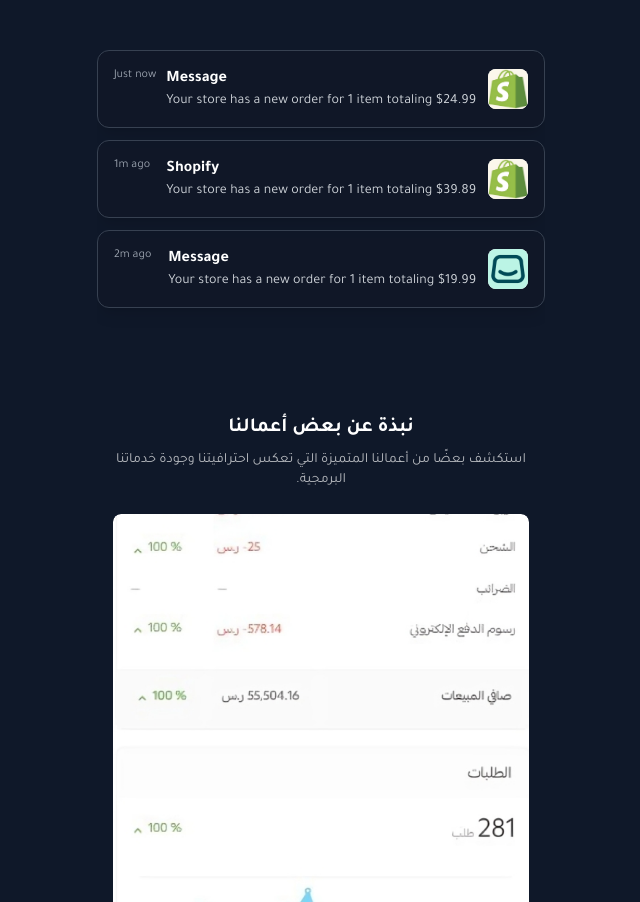
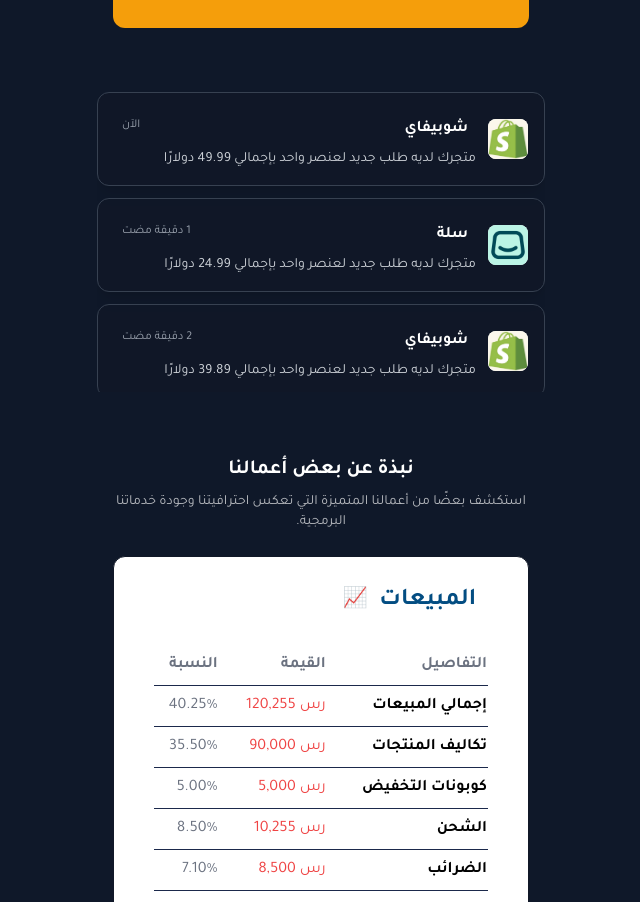
Before and after one commit to Al-Bash-Engineer-Ahmed/test-project, a Next.js app: page / in a window 1280 px wide. Shown: the part 1898-2800 px from the top of the page, without its empty margins (319-959 px from the left). Built offline with nearby package versions, Linux system fonts and the light colour scheme.

Commit message:
update card sales

```diff
--- a/components/benefits.tsx
+++ b/components/benefits.tsx
@@ -98,7 +98,7 @@ export default function Benefits() {
             rel="noopener noreferrer"
             className="w-full"
           >
-            <Button className="bg-gold hover:bg-gold/90 text-background font-bold text-lg py-6 px-8 h-auto rounded-full w-full">
+            <Button className="bg-gold hover:bg-gold/90 text-background font-extrabold text-lg py-6 px-8 h-auto  rounded-xl w-full">
               احجز استشارة الآن
             </Button>
           </a>
--- a/components/portfolio.tsx
+++ b/components/portfolio.tsx
@@ -1,17 +1,76 @@
 "use client";
 
-import { useState } from "react";
+import { Card, CardContent } from "@/components/ui/card";
 import { Tabs, TabsContent } from "@/components/ui/tabs";
-import { ChevronLeft, ChevronRight, X } from "lucide-react";
+import { ChevronLeft, ChevronRight } from "lucide-react";
 import { Swiper, SwiperSlide } from "swiper/react";
 import "swiper/css";
 import "swiper/css/navigation";
 import { Navigation } from "swiper/modules";
-import Image from "next/image";
+import { useState } from "react";
+
+const salesData = [
+  {
+    title: "المبيعات",
+    icon: "📈",
+    metrics: [
+      { label: "إجمالي المبيعات", value: "120,255 رس", percentage: "40.25%" },
+      { label: "تكاليف المنتجات", value: "90,000 رس", percentage: "35.50%" },
+      { label: "كوبونات التخفيض", value: "5,000 رس", percentage: "5.00%" },
+      { label: "الشحن", value: "10,255 رس", percentage: "8.50%" },
+      { label: "الضرائب", value: "8,500 رس", percentage: "7.10%" },
+      { label: "رسوم الدفع", value: "6,500 رس", percentage: "5.40%" },
+      { label: "صافي المبيعات", value: "100,000 رس", percentage: "38.20%" },
+      { label: "الطلبات", value: "45,000 رس", percentage: "25.00%" },
+    ],
+  },
+  {
+    title: "المبيعات",
+    icon: "📊",
+    metrics: [
+      { label: "إجمالي المبيعات", value: "95,600 رس", percentage: "30.10%" },
+      { label: "تكاليف المنتجات", value: "75,000 رس", percentage: "28.30%" },
+      { label: "كوبونات التخفيض", value: "3,200 رس", percentage: "3.40%" },
+      { label: "الشحن", value: "8,900 رس", percentage: "7.50%" },
+      { label: "الضرائب", value: "6,800 رس", percentage: "6.00%" },
+      { label: "رسوم الدفع", value: "4,700 رس", percentage: "4.10%" },
+      { label: "صافي المبيعات", value: "80,000 رس", percentage: "30.20%" },
+      { label: "الطلبات", value: "38,500 رس", percentage: "22.50%" },
+    ],
+  },
+  {
+    title: "المبيعات",
+    icon: "📉",
+    metrics: [
+      { label: "إجمالي المبيعات", value: "110,400 رس", percentage: "38.00%" },
+      { label: "تكاليف المنتجات", value: "88,500 رس", percentage: "33.50%" },
+      { label: "كوبونات التخفيض", value: "4,500 رس", percentage: "4.90%" },
+      { label: "الشحن", value: "9,200 رس", percentage: "7.80%" },
+      { label: "الضرائب", value: "7,100 رس", percentage: "6.50%" },
+      { label: "رسوم الدفع", value: "5,200 رس", percentage: "4.80%" },
+      { label: "صافي المبيعات", value: "90,500 رس", percentage: "35.00%" },
+      { label: "الطلبات", value: "41,200 رس", percentage: "23.80%" },
+    ],
+  },
+  {
+    title: "المبيعات",
+    icon: "📈",
+    metrics: [
+      { label: "إجمالي المبيعات", value: "130,700 رس", percentage: "42.80%" },
+      { label: "تكاليف المنتجات", value: "105,600 رس", percentage: "37.20%" },
+      { label: "كوبونات التخفيض", value: "6,300 رس", percentage: "5.80%" },
+      { label: "الشحن", value: "11,400 رس", percentage: "9.00%" },
+      { label: "الضرائب", value: "9,300 رس", percentage: "7.50%" },
+      { label: "رسوم الدفع", value: "7,000 رس", percentage: "6.20%" },
+      { label: "صافي المبيعات", value: "110,500 رس", percentage: "40.00%" },
+      { label: "الطلبات", value: "48,700 رس", percentage: "26.50%" },
+    ],
+  },
+];
+
+
 
 export default function Portfolio() {
-  const [selectedImage, setSelectedImage] = useState<string | null>(null);
-
   return (
     <section className="w-full py-8 bg-background">
       <div className="container px-4 max-w-md mx-auto">
@@ -26,38 +85,63 @@ export default function Portfolio() {
           </p>
         </div>
 
-        {/* Tabs Navigation */}
+        {/* Swiper for Sales Cards */}
         <Tabs defaultValue="sales" className="w-full">
-          {/* Sales Slider */}
           <TabsContent value="sales">
             <Swiper
-              spaceBetween={10}
+              spaceBetween={15}
               slidesPerView={1}
-              navigation={{
-                nextEl: ".next-sales",
-                prevEl: ".prev-sales",
-              }}
+              navigation={{ nextEl: ".next-sales", prevEl: ".prev-sales" }}
               modules={[Navigation]}
               className="rounded-lg overflow-hidden"
             >
-              {["sales1.png", "sales2.png", "sales3.png", "sales4.jpg"].map(
-                (image, index) => (
-                  <SwiperSlide key={index}>
-                    <div
-                      className="cursor-pointer"
-                      onClick={() => setSelectedImage(`/images/${image}`)}
-                    >
-                      <Image
-                        src={`/images/${image}`}
-                        alt={`Sales Image ${index + 1}`}
-                        width={500}
-                        height={400}
-                        className="rounded-lg object-cover w-full h-[400px]"
-                      />
-                    </div>
-                  </SwiperSlide>
-                )
-              )}
+              {salesData.map((card, index) => (
+                <SwiperSlide key={index}>
+                  <Card className="bg-white border border-gray-900 rounded-xl shadow-lg p-4 relative">
+                    <CardContent>
+                      {/* Card Header */}
+                      <div className="flex items-center justify-end gap-3 p-3 mb-4">
+                        <span className="text-xl">{card.icon}</span>
+                        <h2 className="text-2xl font-bold text-[#034D82]">
+                          {card.title}
+                        </h2>
+                      </div>
+
+                      {/* Sales Data Table */}
+                      <div className="overflow-x-auto pb-[80px]">
+                        <table className="w-full text-right text-gray-800 rtl">
+                          <thead>
+                            <tr className="border-b">
+                              <th className="py-2 text-gray-500">النسبة</th>
+                              <th className="py-2 text-gray-500">القيمة</th>
+                              <th className="py-2 text-gray-500">التفاصيل</th>
+                            </tr>
+                          </thead>
+                          <tbody>
+                            {card.metrics.map((metric, i) => (
+                              <tr key={i} className="border-b">
+                                <td className="py-2 text-gray-500">
+                                  {metric.percentage}
+                                </td>
+                                <td className="py-2 text-red-500">
+                                  {metric.value}
+                                </td>
+                                <td className="py-2 font-semibold text-black">
+                                  {metric.label}
+                                </td>
+                              </tr>
+                            ))}
+                          </tbody>
+                        </table>
+                      </div>
+                      <div className="absolute bottom-0 w-full">
+                        <img className="absolute bottom-0 w-full" src="/images/Vector 4.png" alt="Vector" />
+                        <img className="absolute bottom-0 w-full" src="/images/Vector 3.png" alt="Vector" />
+                      </div>
+                    </CardContent>
+                  </Card>
+                </SwiperSlide>
+              ))}
             </Swiper>
 
             {/* Navigation Buttons */}
@@ -72,31 +156,6 @@ export default function Portfolio() {
           </TabsContent>
         </Tabs>
       </div>
-
-      {/* Fullscreen Image Preview */}
-      {selectedImage && (
-        <div
-          className="fixed inset-0 bg-black bg-opacity-80 flex justify-center items-center z-50"
-          onClick={() => setSelectedImage(null)}
-          data-aos="fade-in"
-        >
-          <div className="relative w-auto max-w-lg">
-            <button
-              className="absolute top-2 left-2 text-white bg-gray-700 p-1 rounded-full"
-              onClick={() => setSelectedImage(null)}
-            >
-              <X className="h-6 w-6" />
-            </button>
-            <Image
-              src={selectedImage}
-              alt="Preview"
-              width={600}
-              height={600}
-              className="rounded-lg object-contain max-h-[80vh]"
-            />
-          </div>
-        </div>
-      )}
     </section>
   );
 }
--- a/components/testimonials.tsx
+++ b/components/testimonials.tsx
@@ -1,90 +1,76 @@
 "use client";
 
-import { useState, useEffect, useRef } from "react";
+import { useState, useEffect } from "react";
 import { Card, CardContent } from "@/components/ui/card";
 
 export default function Notifications() {
   const allMessages = [
     {
       id: 1,
-      title: "Message",
-      message: "Your store has a new order for 1 item totaling $19.99",
+      title: "سلة",
+      message: "متجرك لديه طلب جديد لعنصر واحد بإجمالي 19.99 دولارًا",
+      pathImage: "/images/message.jpg",
     },
     {
       id: 2,
-      title: "Shopify",
-      message: "Your store has a new order for 1 item totaling $39.89",
+      title: "شوبيفاي",
+      message: "متجرك لديه طلب جديد لعنصر واحد بإجمالي 39.89 دولارًا",
+      pathImage: "/images/shopify.png",
     },
     {
       id: 3,
-      title: "Message",
-      message: "Your store has a new order for 1 item totaling $24.99",
+      title: "سلة",
+      message: "متجرك لديه طلب جديد لعنصر واحد بإجمالي 24.99 دولارًا",
+      pathImage: "/images/message.jpg",
     },
     {
       id: 4,
-      title: "Shopify",
-      message: "Your store has a new order for 1 item totaling $49.99",
+      title: "شوبيفاي",
+      message: "متجرك لديه طلب جديد لعنصر واحد بإجمالي 49.99 دولارًا",
+      pathImage: "/images/shopify.png",
     },
     {
       id: 5,
-      title: "Message",
-      message: "Your store has a new order for 1 item totaling $59.97",
+      title: "سلة",
+      message: "متجرك لديه طلب جديد لعنصر واحد بإجمالي 59.97 دولارًا",
+      pathImage: "/images/message.jpg",
     },
     {
       id: 6,
-      title: "Shopify",
-      message: "Your store has a new order for 1 item totaling $34.99",
+      title: "شوبيفاي",
+      message: "متجرك لديه طلب جديد لعنصر واحد بإجمالي 34.99 دولارًا",
+      pathImage: "/images/shopify.png",
     },
   ];
 
-  const imagePaths = [
-    "/images/message.jpg",
-    "/images/shopify.png",
-    "/images/message.jpg",
-    "/images/shopify.png",
-    "/images/message.jpg",
-    "/images/shopify.png",
-  ];
-
-  const [notifications, setNotifications] = useState<
-    {
-      id: number;
-      message: string;
-      time: number;
-      title: string;
-      pathImage: string;
-    }[]
-  >([]);
-
-  const indexRef = useRef(0); // Keeps index value across re-renders
+  const [notifications, setNotifications] = useState([]);
+  const [index, setIndex] = useState(0);
 
   useEffect(() => {
     const interval = setInterval(() => {
-      const currentTime = Date.now();
-
-      setNotifications((prev) => {
-        const newIndex = indexRef.current % allMessages.length;
-        const imageIndex = Math.floor(Math.random() * imagePaths.length); // Random image selection
-
-        const newNotification = {
-          id: currentTime,
-          title: allMessages[newIndex].title,
-          pathImage: imagePaths[imageIndex], // Randomly assigned image
-          message: allMessages[newIndex].message,
-          time: currentTime,
-        };
-
-        indexRef.current += 1;
-
-        return [
-          newNotification,
-          ...prev.map((n) => ({ ...n, time: n.time - 60000 })),
-        ].slice(0, 5);
-      });
+      setIndex((prevIndex) => (prevIndex + 1) % allMessages.length);
     }, 2000);
 
     return () => clearInterval(interval);
   }, []);
+
+  useEffect(() => {
+    const currentTime = Date.now();
+    const newNotification = {
+      id: currentTime,
+      title: allMessages[index].title,
+      pathImage: allMessages[index].pathImage,
+      message: allMessages[index].message,
+      time: currentTime,
+    };
+
+    setNotifications((prev) =>
+      [
+        newNotification,
+        ...prev.map((n) => ({ ...n, time: n.time - 60000 })),
+      ].slice(0, 5)
+    );
+  }, [index]);
 
   return (
     <section className="w-full flex justify-center items-start py-8 bg-background">
@@ -92,18 +78,16 @@ export default function Notifications() {
         {notifications.map((notification, i) => {
           const minutesAgo =
             i === 0
-              ? "Just now"
+              ? "الآن"
               : `${Math.abs(
                   Math.floor((Date.now() - notification.time) / 60000)
-                )}m ago`;
+                )} دقيقة مضت`;
 
           return (
             <div
               key={notification.id}
               className="opacity-0 translate-y-[-10px] animate-slideIn w-full"
-              style={{
-                animation: "slideIn 0.4s ease-in-out forwards",
-              }}
+              style={{ animation: "slideIn 0.4s ease-in-out forwards" }}
             >
               <Card className="bg-gray-900/80 border border-gray-700 rounded-xl shadow-lg">
                 <CardContent className="p-4 flex items-center gap-3">
@@ -114,18 +98,20 @@ export default function Notifications() {
                       alt={notification.title}
                     />
                   </div>
-                  <div className="text-left w-full flex justify-between">
-                    <div>
+                  <div className="text-right w-full flex flex-col justify-between">
+                    <div className="flex p-2 justify-between">
                       <p className="text-white font-semibold">
                         {notification.title}
                       </p>
+                      <p className="text-gray-400 text-xs whitespace-nowrap">
+                        {minutesAgo}
+                      </p>
+                    </div>
+                    <div>
                       <p className="text-gray-300 text-sm">
                         {notification.message}
                       </p>
                     </div>
-                    <p className="text-gray-400 text-xs whitespace-nowrap">
-                      {minutesAgo}
-                    </p>
                   </div>
                 </CardContent>
               </Card>
@@ -134,7 +120,6 @@ export default function Notifications() {
         })}
       </div>
 
-      {/* Embedded CSS for animation */}
       <style jsx>{`
         @keyframes slideIn {
           0% {
```
Also changed, not shown: components/guarantee.tsx (+14 -10 lines), components/hero.tsx (+17 -11 lines), public/images/Vector 3.png (added), public/images/Vector 4.png (added).
